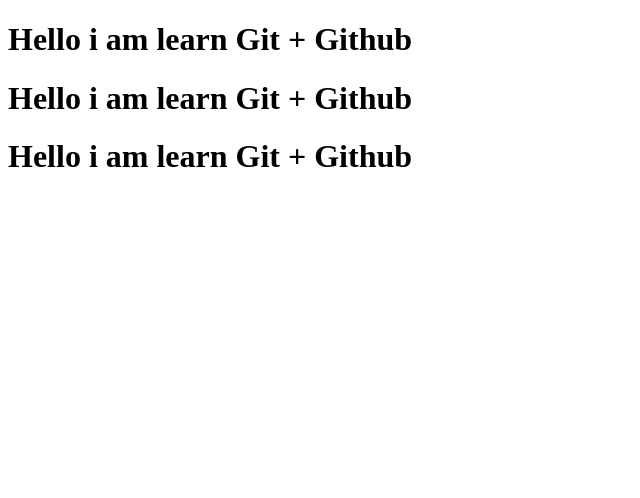
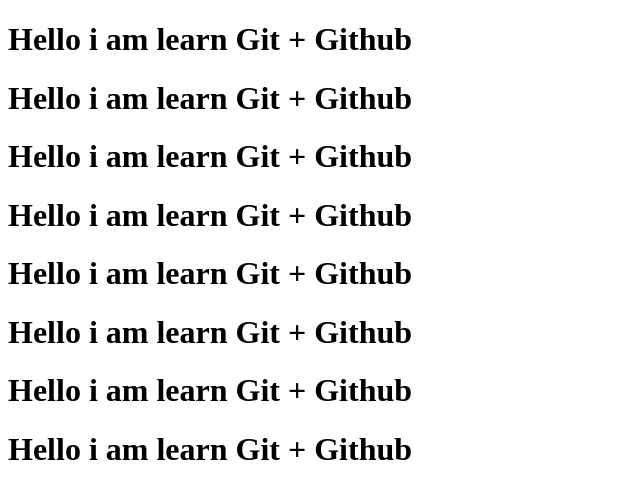
Before and after one commit to akshayInfotech1/Demo, a plain HTML site: page index.html in a window 1280 px wide. Shown: the whole page, without its empty margins (0-640 px from the left). Drawn offline with Linux system fonts and the light colour scheme.

Commit message:
H1 tag add

```diff
--- a/index.html
+++ b/index.html
@@ -9,6 +9,11 @@
     <h1>Hello i am learn Git + Github</h1>
     <h1>Hello i am learn Git + Github</h1>
     <h1>Hello i am learn Git + Github</h1>
+    <h1>Hello i am learn Git + Github</h1>
+    <h1>Hello i am learn Git + Github</h1>
+    <h1>Hello i am learn Git + Github</h1>
+    <h1>Hello i am learn Git + Github</h1>
+    <h1>Hello i am learn Git + Github</h1>
 
 </body>
 </html>
```
